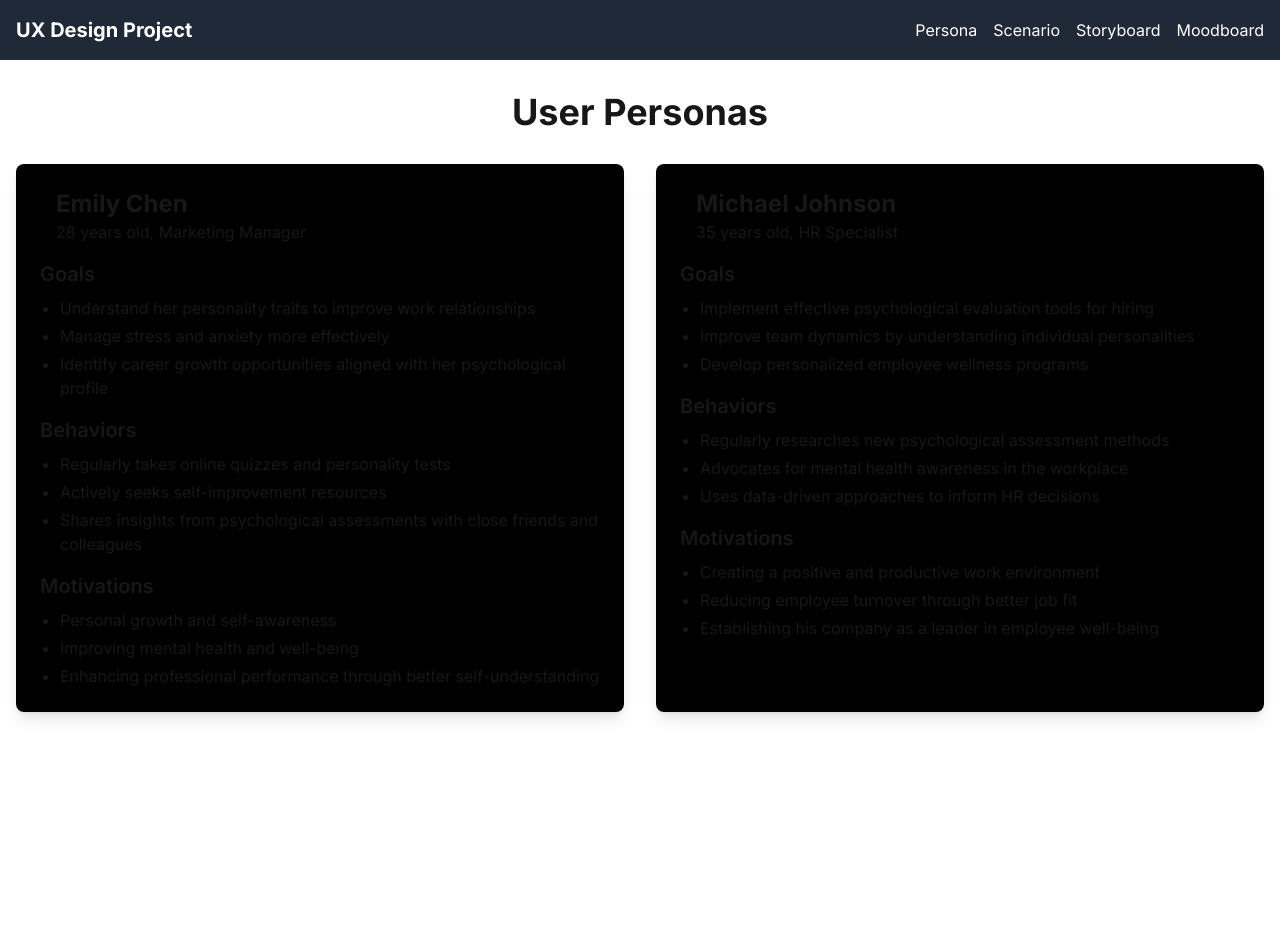
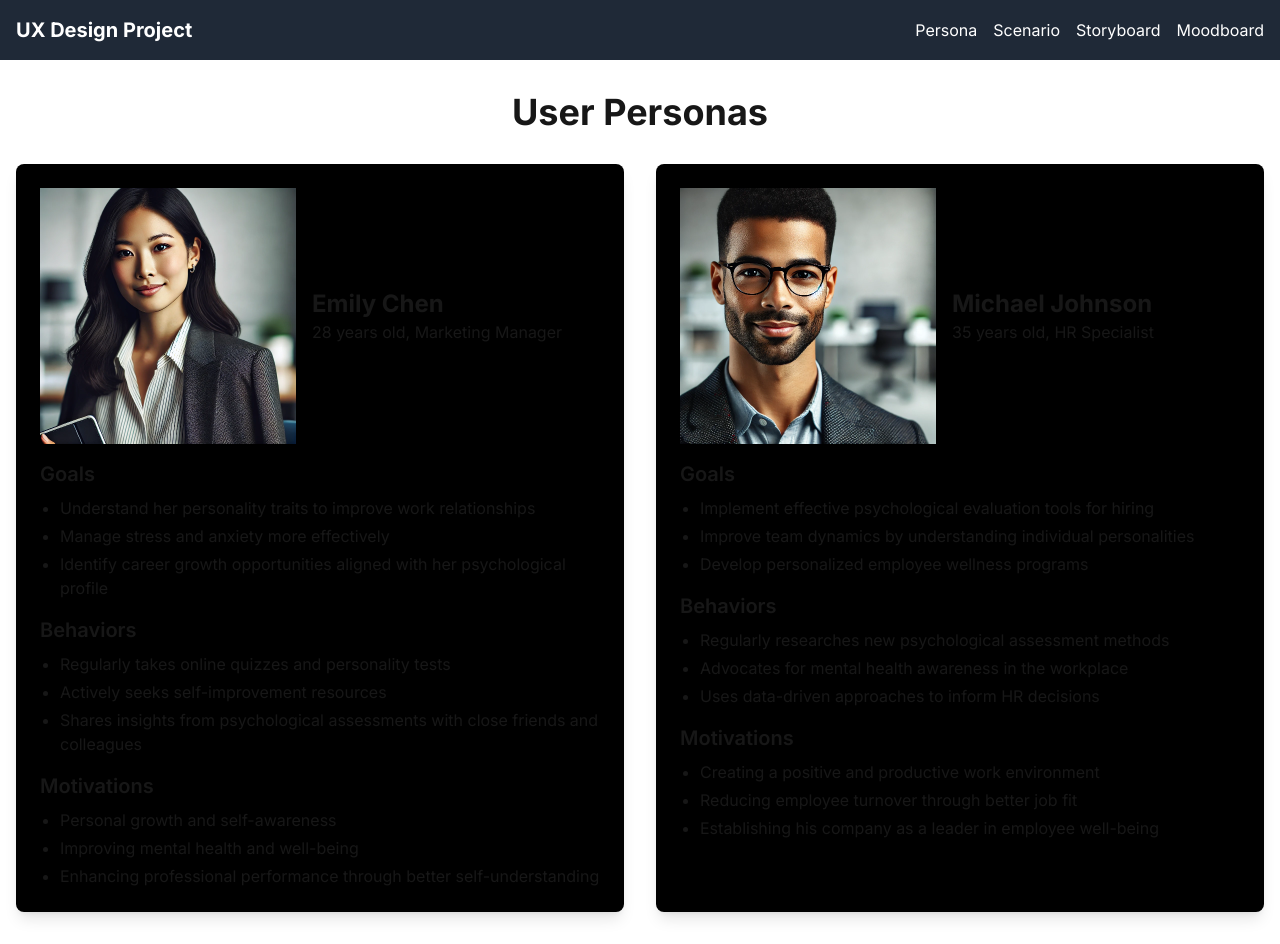
Before and after one commit to SamuraiCali/psycheSite, a Next.js app: page /persona in a window 1280 px wide. Before the commit the page ends 800 px from the top, so only its background shows below. Built offline with nearby package versions, Linux system fonts and the light colour scheme.

Commit message:
Added Images to Personas

```diff
--- a/app/persona/page.tsx
+++ b/app/persona/page.tsx
@@ -1,3 +1,4 @@
+import Image from 'next/image'
 export default function PersonaPage() {
   return (
     <div className="space-y-8">
@@ -22,6 +23,7 @@ export default function PersonaPage() {
             "Improving mental health and well-being",
             "Enhancing professional performance through better self-understanding",
           ]}
+          portrait_path="/images/portrait_emilychen.png"
         />
         <PersonaCard
           name="Michael Johnson"
@@ -42,6 +44,7 @@ export default function PersonaPage() {
             "Reducing employee turnover through better job fit",
             "Establishing his company as a leader in employee well-being",
           ]}
+          portrait_path="/images/portrait_michaeljohnson.png"
         />
       </div>
     </div>
@@ -55,6 +58,7 @@ interface PersonaCardProps {
   goals: string[];
   behaviors: string[];
   motivations: string[];
+  portrait_path: string;
 }
 
 function PersonaCard({
@@ -64,11 +68,18 @@ function PersonaCard({
   goals,
   behaviors,
   motivations,
+  portrait_path
 }: PersonaCardProps) {
   return (
     <div className="bg-black rounded-lg shadow-lg overflow-hidden">
       <div className="p-6">
         <div className="flex items-center mb-4">
+        <Image
+            src={portrait_path}
+            width={256}
+            height={256}
+            alt={`${name}'s portrait`}
+          />
           <div className="ml-4">
             <h2 className="text-2xl font-bold">{name}</h2>
             <p className="text-black-600">
```
Also changed, not shown: public/images/portrait_emilychen.png (added), public/images/portrait_michaeljohnson.png (added).
